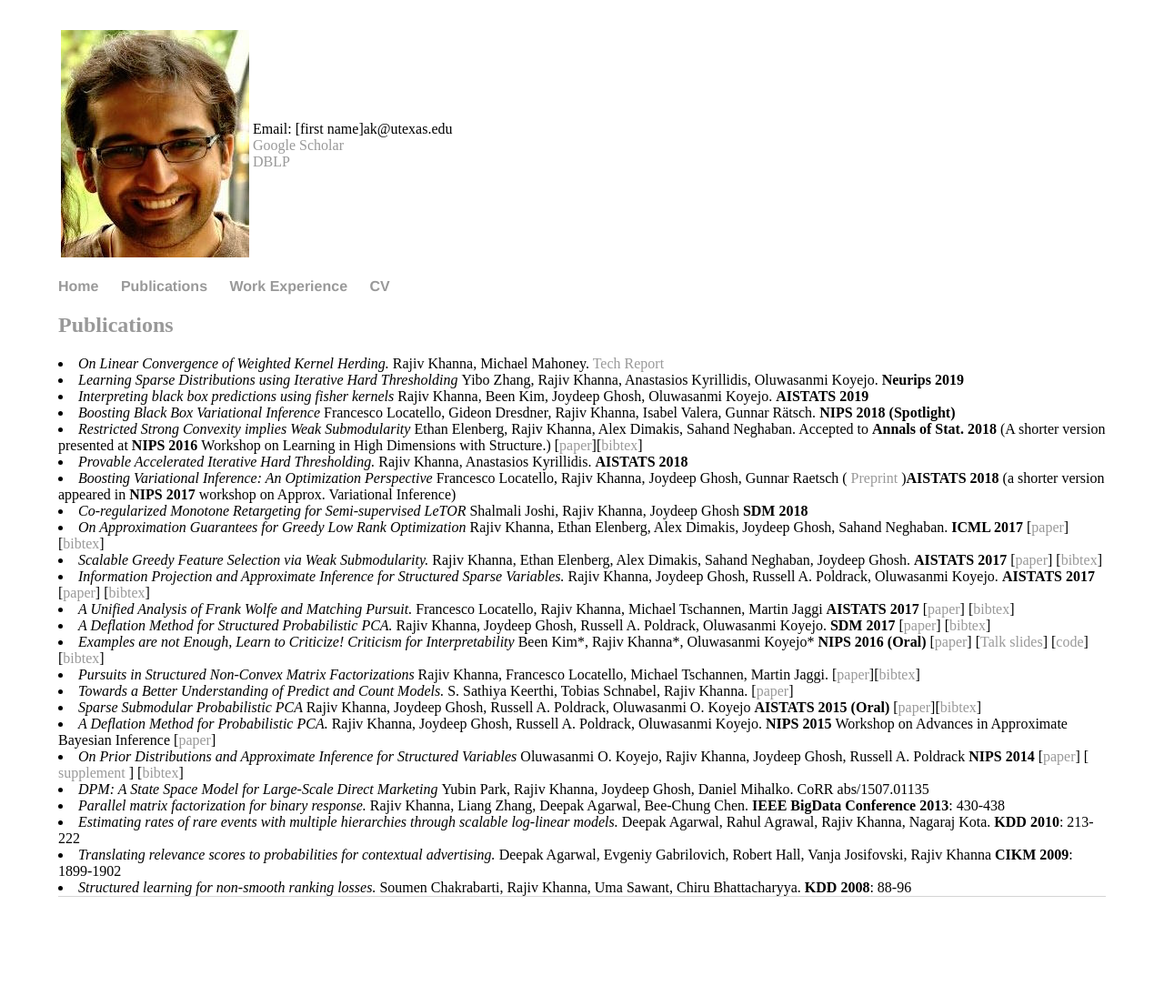
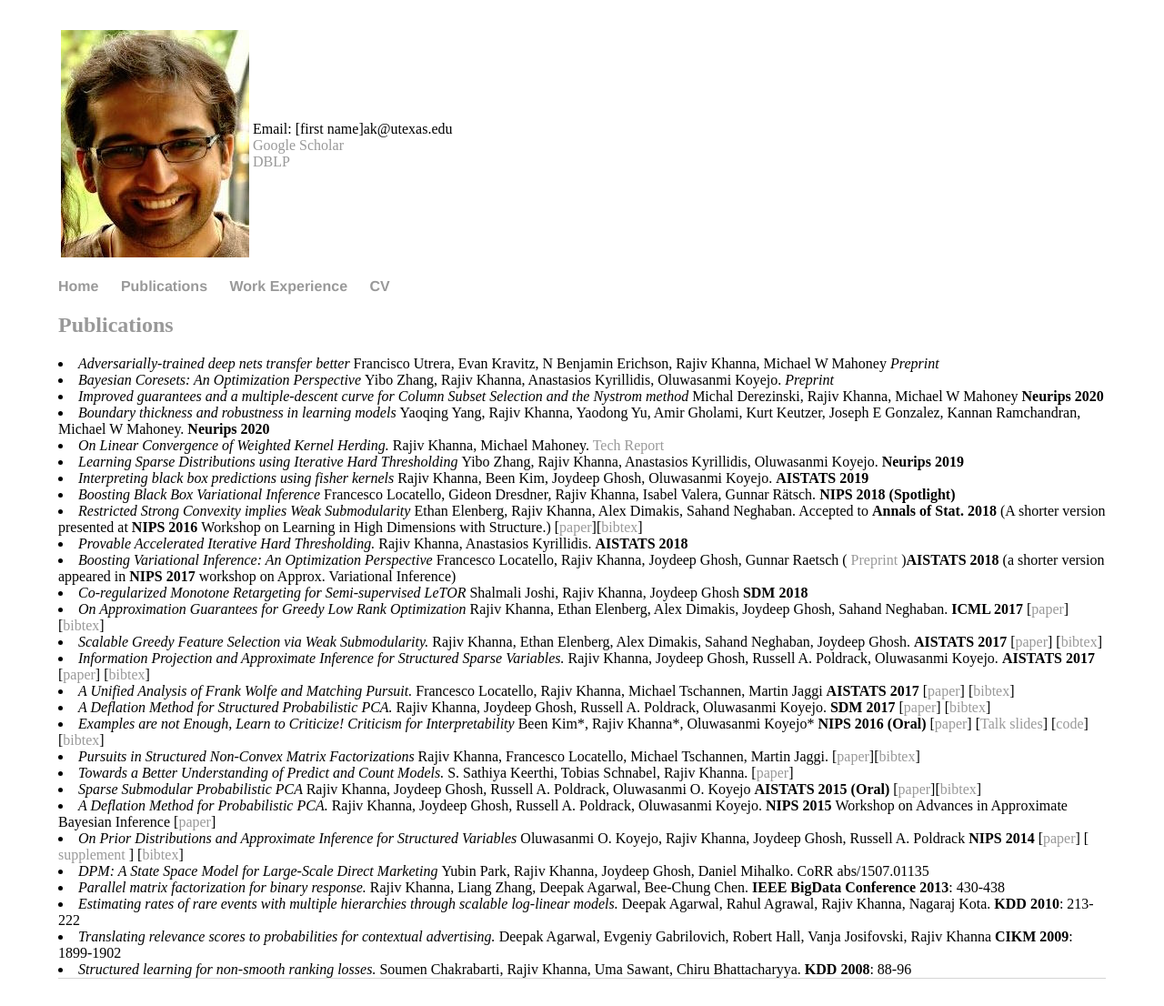
Before and after one commit to rjvak7/rjvak7.github.io, a Jekyll site: the page built from pubs.html, in a window 1280 px wide. Shown: the whole page at 91% size. Built offline with Jekyll 4.4.1, drawn with Linux system fonts in a browser that asks for light colours; before the commit the page ends 1016 px from its top, so only the background shows below that.

Commit message:
update pubs

```diff
--- a/pubs.html
+++ b/pubs.html
@@ -6,6 +6,10 @@ title: Rajiv Khanna -- Publications
 <div >
 
 <h2> <a name="Pubs"> Publications </a> </h2>
+<li> <i> Adversarially-trained deep nets transfer better </i> Francisco Utrera, Evan Kravitz, N Benjamin Erichson, Rajiv Khanna, Michael W Mahoney <i>Preprint</i> </li>
+<li> <i> Bayesian Coresets: An Optimization Perspective </i> Yibo Zhang, Rajiv Khanna, Anastasios Kyrillidis, Oluwasanmi Koyejo. <i>Preprint</i> </li>
+<li> <i> Improved guarantees and a multiple-descent curve for Column Subset Selection and the Nystrom method </i> Michal Derezinski, Rajiv Khanna, Michael W Mahoney  <b> Neurips 2020 </b> </li>
+<li> <i> Boundary thickness and robustness in learning models </i> Yaoqing Yang, Rajiv Khanna, Yaodong Yu, Amir Gholami, Kurt Keutzer, Joseph E Gonzalez, Kannan Ramchandran, Michael W Mahoney. <b> Neurips 2020 </b> </li>
 <li> <i> On Linear Convergence of Weighted Kernel Herding. </i> Rajiv Khanna, Michael Mahoney. <a href="https://arxiv.org/abs/1907.08410"> Tech Report</a> </li>
 <li> <i> Learning Sparse Distributions using Iterative Hard Thresholding </i> Yibo Zhang, Rajiv Khanna, Anastasios Kyrillidis, Oluwasanmi Koyejo. <b> Neurips 2019 </b> </li>
 <li> <i> Interpreting black box predictions using fisher kernels </i> Rajiv Khanna, Been Kim, Joydeep Ghosh, Oluwasanmi Koyejo. <b> AISTATS 2019</b> </li>
```
Also changed, not shown: index.html (line endings or trailing spaces), 1 other file.
